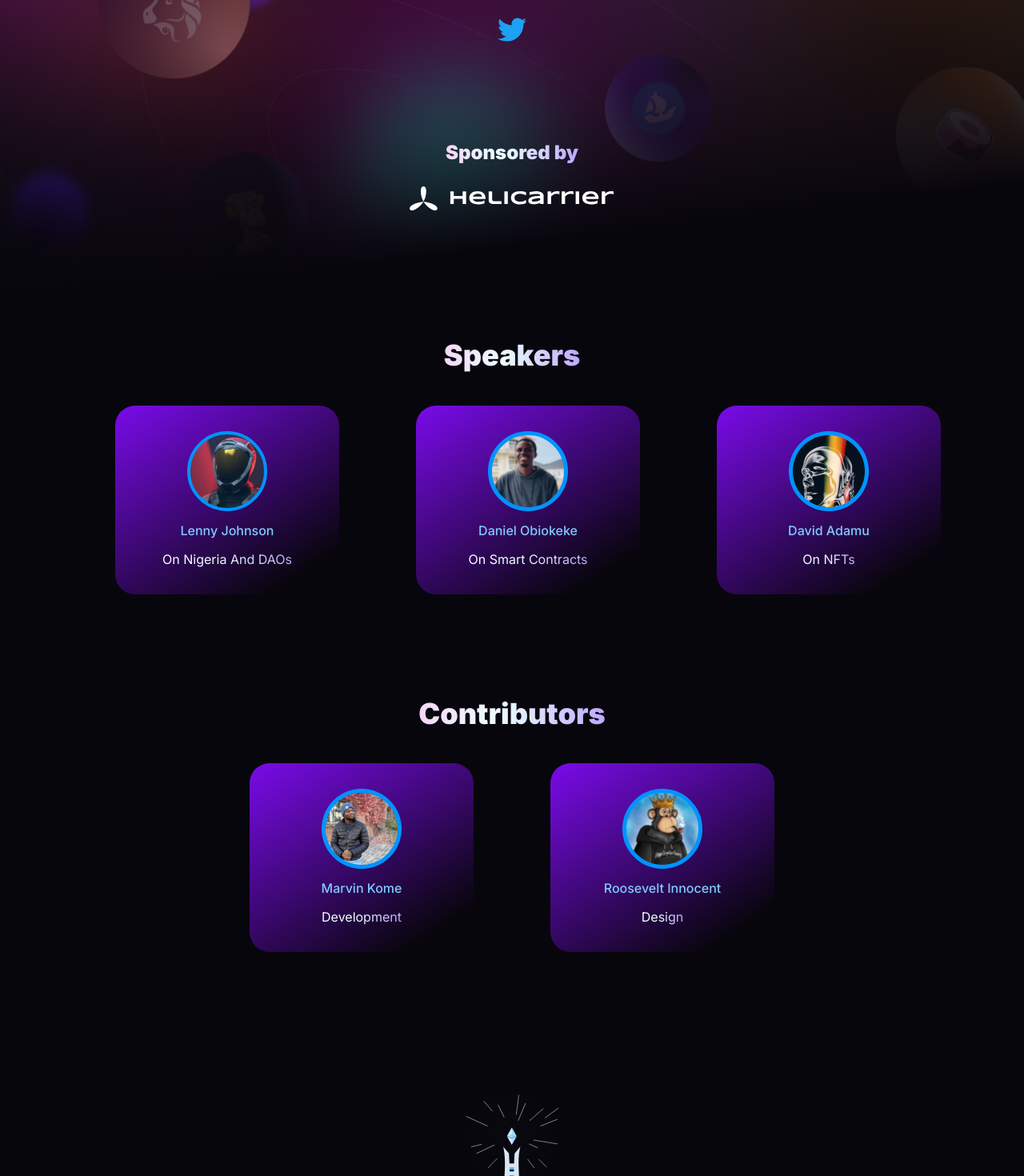
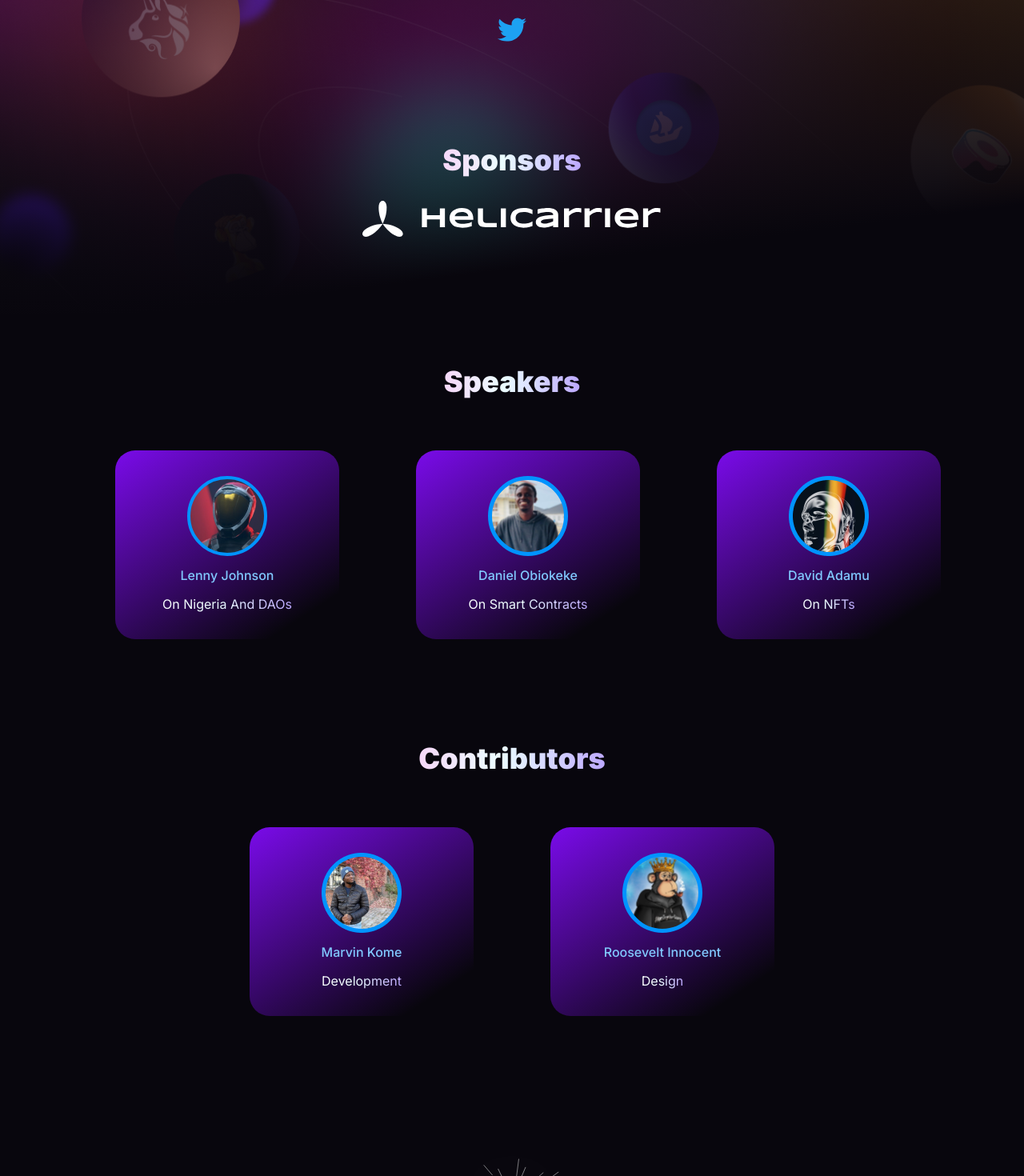
Before and after one commit to marvinkome/web3lagos, a Next.js app: page / in a window 1280 px wide. Shown: the part 498-1968 px from the top of the page at 80% size. Built offline with nearby package versions, Linux system fonts and the light colour scheme; no server answers.

Commit message:
more website changes

```diff
--- a/pages/index.tsx
+++ b/pages/index.tsx
@@ -127,33 +127,37 @@ const Home: NextPage = () => {
             <Text
               bgGradient="linear-gradient(90.54deg, rgba(255, 204, 250, 0.98) -16.77%, #EBFDFF 43.34%, #B499FF 110.18%)"
               bgClip="text"
-              fontSize="2xl"
+              fontSize="4xl"
               fontWeight="900"
             >
-              Sponsored by
+              Sponsors
             </Text>
 
-            <Image src="/helicarrier.svg" alt="helicarrier logo" boxSize={{ base: "60%", md: "20%" }} />
+            <Link href="https://helicarrier.studio/" isExternal textAlign="center">
+              <Image src="/helicarrier.svg" alt="helicarrier logo" mx="auto" boxSize={{ base: "80%", md: "100%" }} />
+            </Link>
           </Stack>
         </Box>
       </chakra.div>
 
       <Container maxW="container.lg">
-        <Stack align="center" textAlign="center" my={16} spacing={10}>
+        <Stack align="center" textAlign="center" my={16} spacing={16}>
           <Heading
-            fontWeight="900"
             bgGradient="linear-gradient(90.54deg, rgba(255, 204, 250, 0.98) -16.77%, #EBFDFF 43.34%, #B499FF 110.18%)"
             bgClip="text"
+            fontSize="4xl"
+            fontWeight="900"
           >
             Speakers
           </Heading>
 
           <Stack
             direction={{ base: "column", md: "row" }}
-            justify="space-between"
+            justify="space-around"
             spacing={{ base: 12, md: 24 }}
             w="full"
           >
+            <Link href="https://twitter.com/TheLennyJohnson" isExternal>
               <Stack
                 minW="280px"
                 py={8}
@@ -175,7 +179,9 @@ const Home: NextPage = () => {
                   On Nigeria And DAOs
                 </Text>
               </Stack>
+            </Link>
 
+            <Link href="https://twitter.com/obiokeke_" isExternal>
               <Stack
                 minW="280px"
                 py={8}
@@ -197,7 +203,9 @@ const Home: NextPage = () => {
                   On Smart Contracts
                 </Text>
               </Stack>
+            </Link>
 
+            <Link href="https://twitter.com/afrogodd" isExternal>
               <Stack
                 minW="280px"
                 py={8}
@@ -219,10 +227,11 @@ const Home: NextPage = () => {
                   On NFTs
                 </Text>
               </Stack>
+            </Link>
           </Stack>
         </Stack>
 
-        <Stack align="center" textAlign="center" my={32} spacing={10}>
+        <Stack align="center" textAlign="center" my={32} spacing={16}>
           <Heading
             fontWeight="900"
             bgGradient="linear-gradient(90.54deg, rgba(255, 204, 250, 0.98) -16.77%, #EBFDFF 43.34%, #B499FF 110.18%)"
@@ -231,13 +240,8 @@ const Home: NextPage = () => {
             Contributors
           </Heading>
 
-          <Stack
-            direction={{ base: "column", md: "row" }}
-            align="center"
-            justify="center"
-            spacing={{ base: 12, md: 24 }}
-            w="full"
-          >
+          <Stack direction={{ base: "column", md: "row" }} justify="center" spacing={{ base: 12, md: 24 }} w="full">
+            <Link href="https://twitter.com/marvinkome" isExternal>
               <Stack
                 minW="280px"
                 py={8}
@@ -259,7 +263,9 @@ const Home: NextPage = () => {
                   Development
                 </Text>
               </Stack>
+            </Link>
 
+            <Link href="https://twitter.com/Roosevelt_AI" isExternal>
               <Stack
                 minW="280px"
                 py={8}
@@ -281,6 +287,7 @@ const Home: NextPage = () => {
                   Design
                 </Text>
               </Stack>
+            </Link>
           </Stack>
         </Stack>
 
```
Lines whose indentation alone changed are shown as unchanged.
